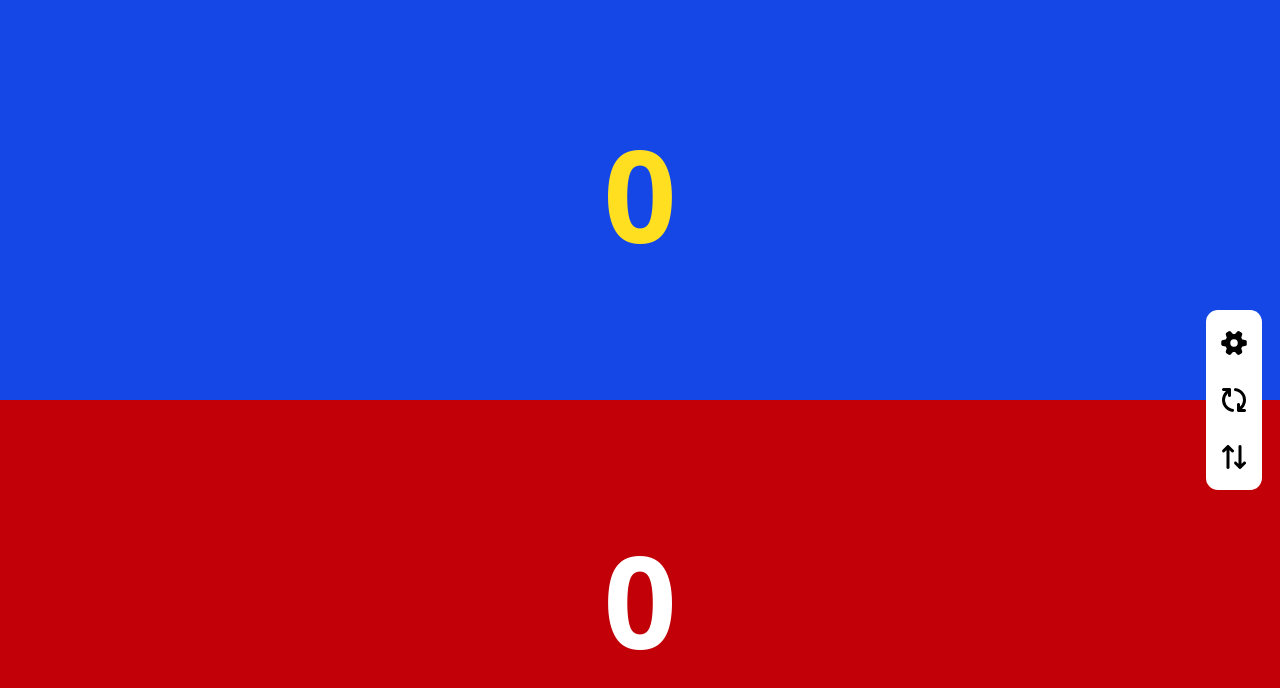
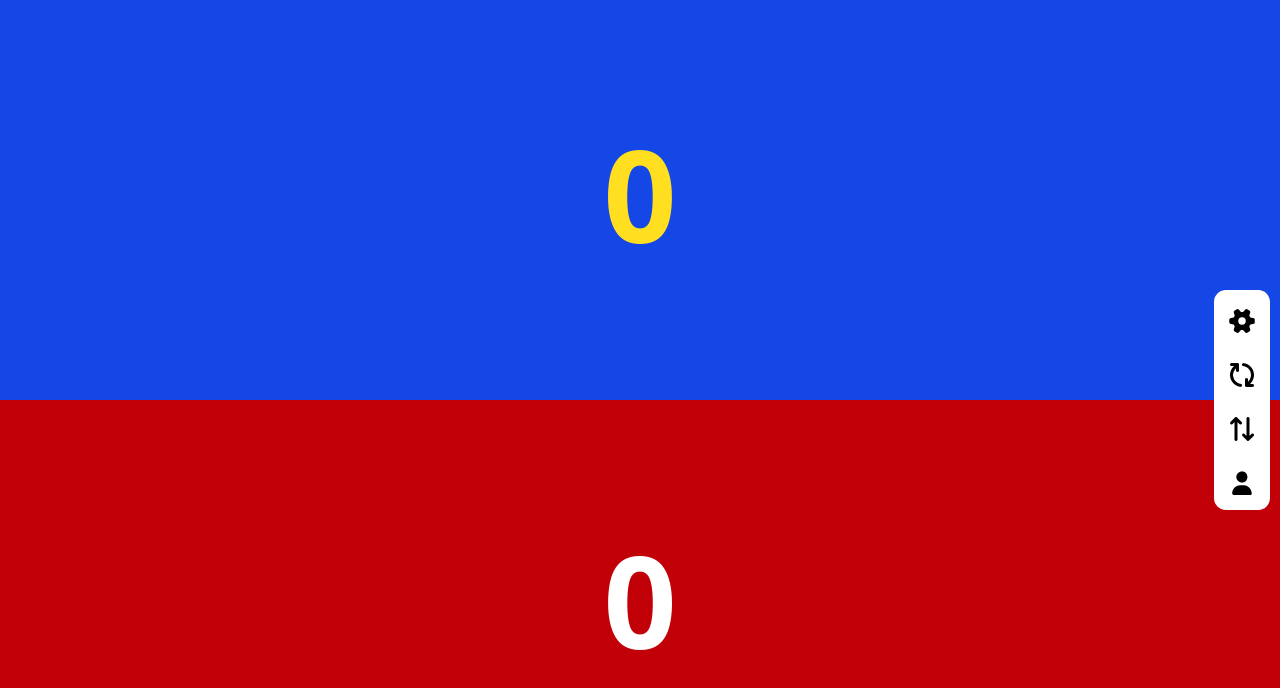
Before and after one commit to llfisher932/PingPongTracker, a React (Vite) app: page / in a window 1280 px wide. Shown: the top 688 px of the page. Built offline with nearby package versions, Linux system fonts and the light colour scheme.

Commit message:
added backen

```diff
--- a/package.json
+++ b/package.json
@@ -17,12 +17,14 @@
     "@fortawesome/react-fontawesome": "^3.1.1",
     "@tailwindcss/vite": "^4.1.18",
     "@vercel/analytics": "^1.6.1",
+    "express": "^5.2.1",
     "react": "^19.2.0",
     "react-dom": "^19.2.0",
     "tailwindcss": "^4.1.18"
   },
   "devDependencies": {
     "@eslint/js": "^9.39.1",
+    "@types/express": "^5.0.6",
     "@types/node": "^24.10.1",
     "@types/react": "^19.2.5",
     "@types/react-dom": "^19.2.3",
--- a/src/App.tsx
+++ b/src/App.tsx
@@ -5,6 +5,7 @@ import {
   faArrowRightArrowLeft,
   faArrowsRotate,
   faGear,
+  faUser,
 } from "@fortawesome/free-solid-svg-icons";
 //TODO: defaults button
 function App() {
@@ -20,6 +21,8 @@ function App() {
   let [winningNumBox, setWinningNumBox] = useState("");
   let [serveBox, setServeBox] = useState("");
   let [winningPlayerNum, setWinningPlayerNum] = useState(2);
+  let [profileMenu, setProfileMenu] = useState(false);
+  let [usernameInput, setUsernameInput] = useState("");
 
   let handleWinNumBox = (event: ChangeEvent<HTMLInputElement>) => {
     setWinningNumBox(event.target.value);
@@ -105,7 +108,7 @@ function App() {
       ) : (
         <div></div>
       )}
-      <div className="flex fixed rotate-90 bg-white w-45 z-40 justify-around items-center p-1 rounded-xl right-0 translate-x-11">
+      <div className="flex fixed rotate-90 bg-white w-55 z-40 justify-around items-center p-1 rounded-xl right-0 translate-x-18">
         <button
           className="flex"
           onClick={() => {
@@ -134,6 +137,17 @@ function App() {
           <FontAwesomeIcon
             icon={faArrowRightArrowLeft}
             className="text-2xl active:bg-gray-400 p-3 rounded-full transition"
+          />
+        </button>
+        <button
+          className="flex"
+          onClick={() => {
+            setProfileMenu(!profileMenu);
+          }}
+        >
+          <FontAwesomeIcon
+            icon={faUser}
+            className="-rotate-90 text-2xl active:bg-gray-400 p-3 rounded-full transition"
           />
         </button>
       </div>
@@ -182,6 +196,51 @@ function App() {
       ) : (
         <div></div>
       )}
+      {profileMenu ? (
+        <div className="fixed flex flex-col z-40 bg-white w-[70%] h-[80%] left-0 ml-6 rounded-3xl p-3 items-center">
+          <div className="text-center w-full text-3xl font-bold mt-3">
+            Profile
+          </div>
+          <div className="flex flex-col w-[80%] mt-8 gap-6  items-center h-[80%]">
+            <div className="flex flex-row items-center justify-evenly text-lg">
+              <label htmlFor="" className="text-nowrap">
+                Username:
+              </label>
+              <input
+                id="usernameInput"
+                type="text"
+                className="w-[60%] h-10 text-center border-black border-2 rounded-lg"
+                onChange={(e) => setUsernameInput(e.target.value)}
+              />
+            </div>
+            {/* <div className="flex flex-row items-center justify-evenly text-lg text-nowrap">
+              <label htmlFor="handleServeBox">Serves:</label>
+              <input
+                id="handleServeBox"
+                type="text"
+                className="w-[25%] h-10 text-center border-black border-2 rounded-lg"
+                onChange={handleServeBox}
+              />
+            </div> */}
+          </div>
+          {/*<div className="flex flex-row w-full justify-evenly">
+            <button
+              className="bg-blue-600 w-[45%] text-white p-3 rounded-2xl text-xl font-bold active:bg-blue-900 transition duration-75"
+              onClick={applySettings}
+            >
+              Apply
+            </button>
+            <button
+              onClick={resetDefaults}
+              className="bg-blue-600 text-white  p-3 w-[45%] rounded-2xl text-xl font-bold active:bg-blue-900 transition duration-75"
+            >
+              Defaults
+            </button>
+          </div> */}
+        </div>
+      ) : (
+        <div></div>
+      )}
       <div
         id="player1"
         className={`h-full w-full flex rotate-180 z-10 justify-center items-center bg-blue-700 active:bg-blue-800 transition duration-100  font-bold text-9xl ${servingPlayer == "player1" ? "text-yellow-300" : "text-white"}`}
--- /dev/null
+++ b/src/server.ts
@@ -0,0 +1,11 @@
+// Use "type: module" in package.json to use ES modules
+import express from "express";
+const app = express();
+
+// Define your routes
+app.get("/", (req, res) => {
+  res.json({ message: "Hello from Express on Vercel!" });
+});
+
+// Export the Express app
+export default app;
```
Also changed, not shown: 1 other file (tests, documents, lock files or other folders).
